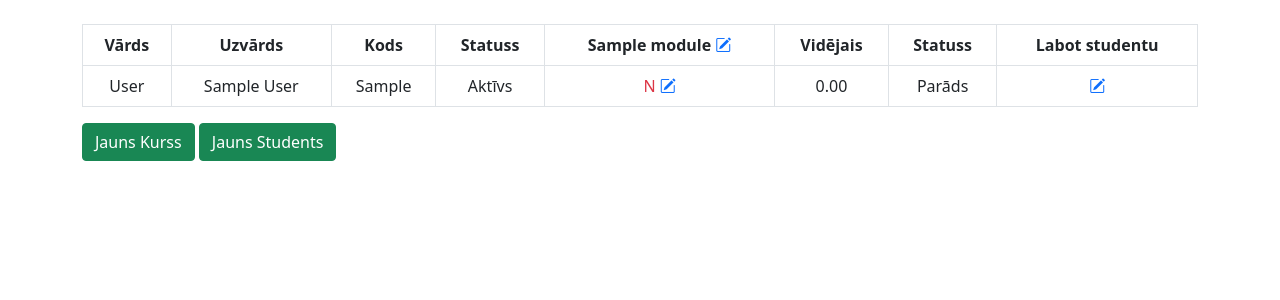
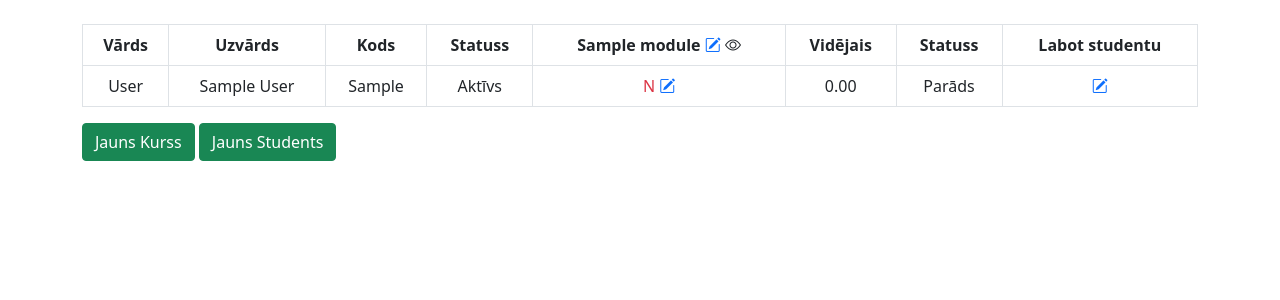
Before and after one commit to krmu/djangotest, a Django app: page /studenti/ in a window 1280 px wide. Shown: the part 56-356 px from the top of the page. Run offline with Django 4.2, Linux system fonts and the light colour scheme; tables that the repository leaves empty hold one stand-in row (values such as "Sample post"); parts of the project's set-up code (start-up, migrations or seed data) failed here and were passed over; some libraries are stand-ins or nearby versions.

Commit message:
Vidējā vērtējuma aprēķins.

```diff
--- a/studenti/views.py
+++ b/studenti/views.py
@@ -15,7 +15,7 @@ def index(request):
     for st in students.objects.all():
         studenta_dati = {"ID":st.id,"vards":st.surname,"uzvards":st.forename,"uzvards":st.forename,"aktivs":st.aktivs,"kods":st.student_no,"kursu_dati":{},"papildus_info":[]}
         summa = 0
-        vertejumi = 1
+        vertejumi = 0
         statuss = "Atbilst"
         for kurss in visi_kursi:
             vertejums = None
@@ -23,13 +23,15 @@ def index(request):
                 vertejums = marks.objects.get(student_no=st.student_no,module_code=kurss.module_code)
             except marks.DoesNotExist:
                 pass # mums baigi neinteresē iznākums.
-            if vertejums is not None:
-                summa = summa + vertejums.mark
+            if vertejums is not None and kurss.aktivs and kurss.var_atzimes:
+                summa = vertejums.mark + summa
                 vertejumi = vertejumi + 1
                 if vertejums.mark == 0 and statuss == "Atbilst":
                     statuss = "Parāds"
             studenta_dati['kursu_dati'][kurss.module_code] = {"atzime":vertejums}
-        studenta_dati['papildus_info'] = {"videjais":format(summa/vertejumi, '.2f'),"status":statuss}
+        if vertejumi == 0:
+            vertejumi = 1 # tiem, kuriem nav atzīmju
+        studenta_dati['papildus_info'] = {"videjais": format(summa/vertejumi, '.2f'),"status":statuss}
         dati.append(studenta_dati)
     #return print(dati)
     return render(request, "pages/visi_studenti.html", {"dati":dati,"kursi":visi_kursi,"title":"Studentu Sākumlapa"})
--- a/templates/pages/visi_studenti.html
+++ b/templates/pages/visi_studenti.html
@@ -8,7 +8,13 @@
         <th>Kods</th>
         <th>Statuss</th>
         {% for k in kursi %}
-             <th>{{k.module_name}} <a href="{% url 'kursi_labot_kursu' kursa_id=k.module_code %}"><i class="bi bi-pencil-square"></i></a></th>
+            <th>{{k.module_name}} <a href="{% url 'kursi_labot_kursu' kursa_id=k.module_code %}"><i class="bi bi-pencil-square"></i></a>
+            {% if k.aktivs %}
+                <i class="bi bi-eye"></i>
+            {%else%}
+                <i class="bi bi-eye-slash"></i>
+            {% endif %}
+            </th>
         {% endfor %}
         <th>Vidējais</th>
         <th>Statuss</th>
```
Also changed, not shown: kursi/migrations/0001_initial.py.
